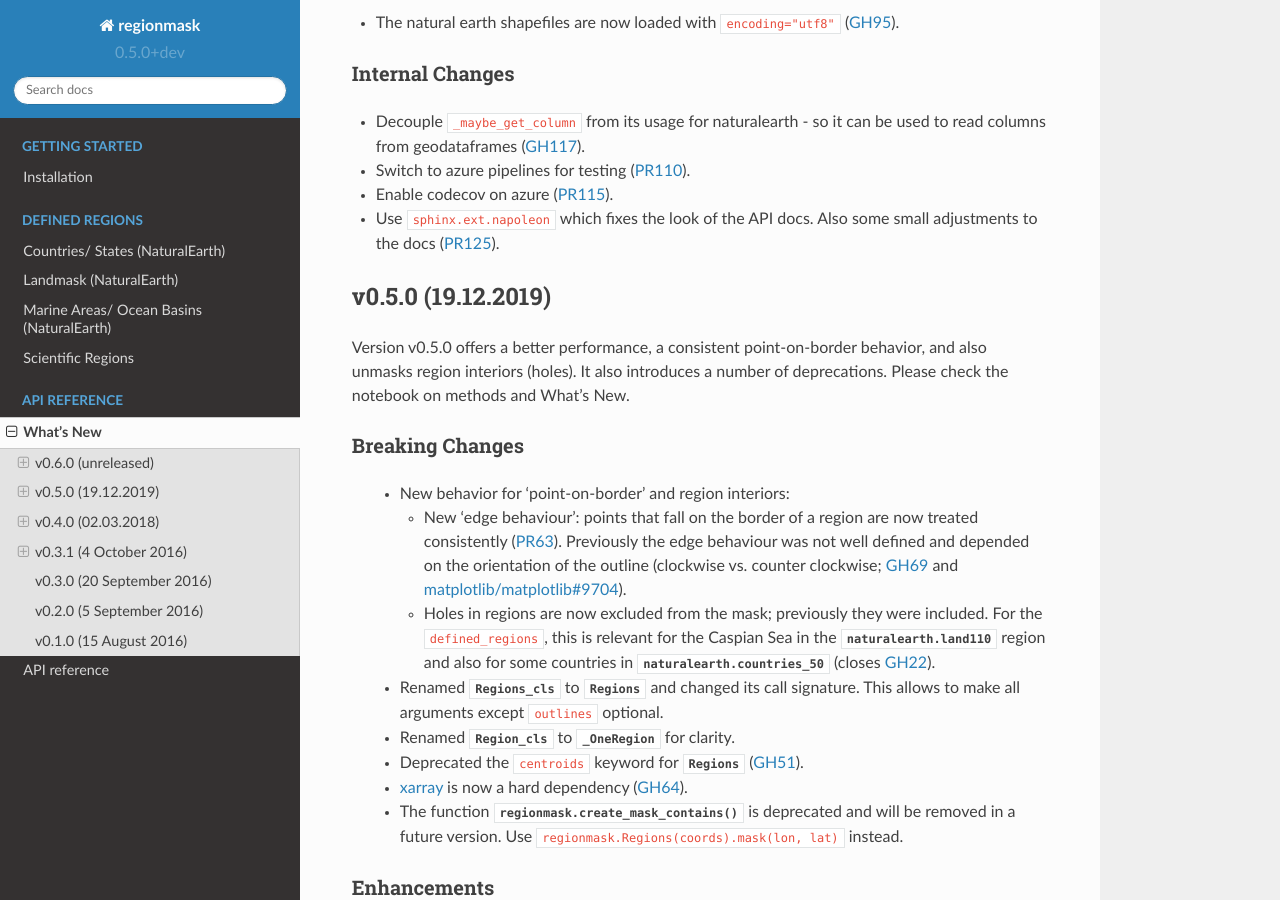
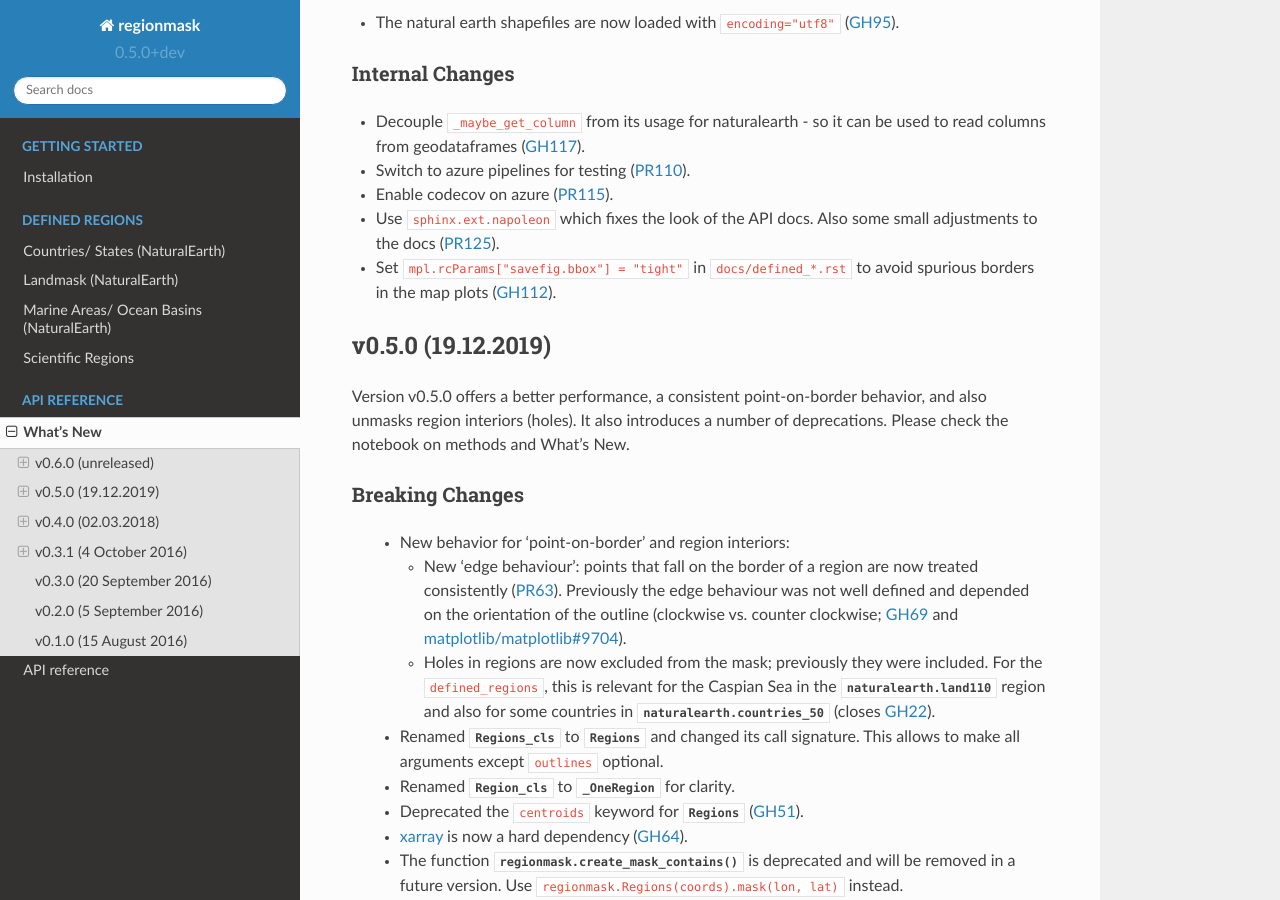
Before and after one commit to regionmask/regionmask, a Sphinx documentation site: the page built from docs/whats_new.rst, in a window 1280 px wide and 900 px high, scrolled down 824 px. Built offline with Sphinx 7.4.7 and the Read the Docs theme 2.0.0, drawn with Linux system fonts in a browser that asks for light colours; pages that are not in the unit, such as notebooks, are missing from menus.

Commit message:
add whats new

```diff
--- a/docs/whats_new.rst
+++ b/docs/whats_new.rst
@@ -50,6 +50,9 @@ Internal Changes
 - Enable codecov on azure (:pull:`115`).
 - Use ``sphinx.ext.napoleon`` which fixes the look of the API docs. Also some
   small adjustments to the docs (:pull:`125`).
+- Set ``mpl.rcParams["savefig.bbox"] = "tight"`` in ``docs/defined_*.rst`` to avoid
+  spurious borders in the map plots (:issue:`112`).
+
 
 v0.5.0 (19.12.2019)
 -------------------
```
